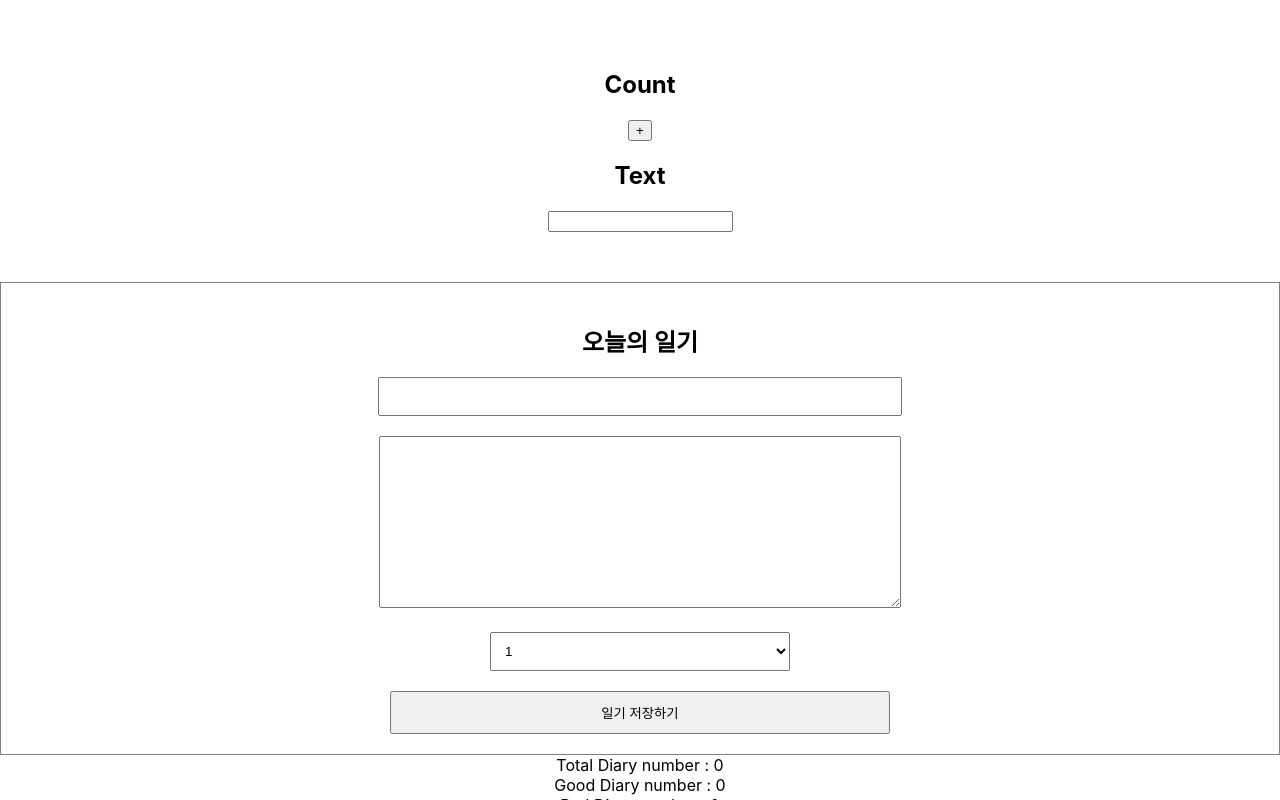
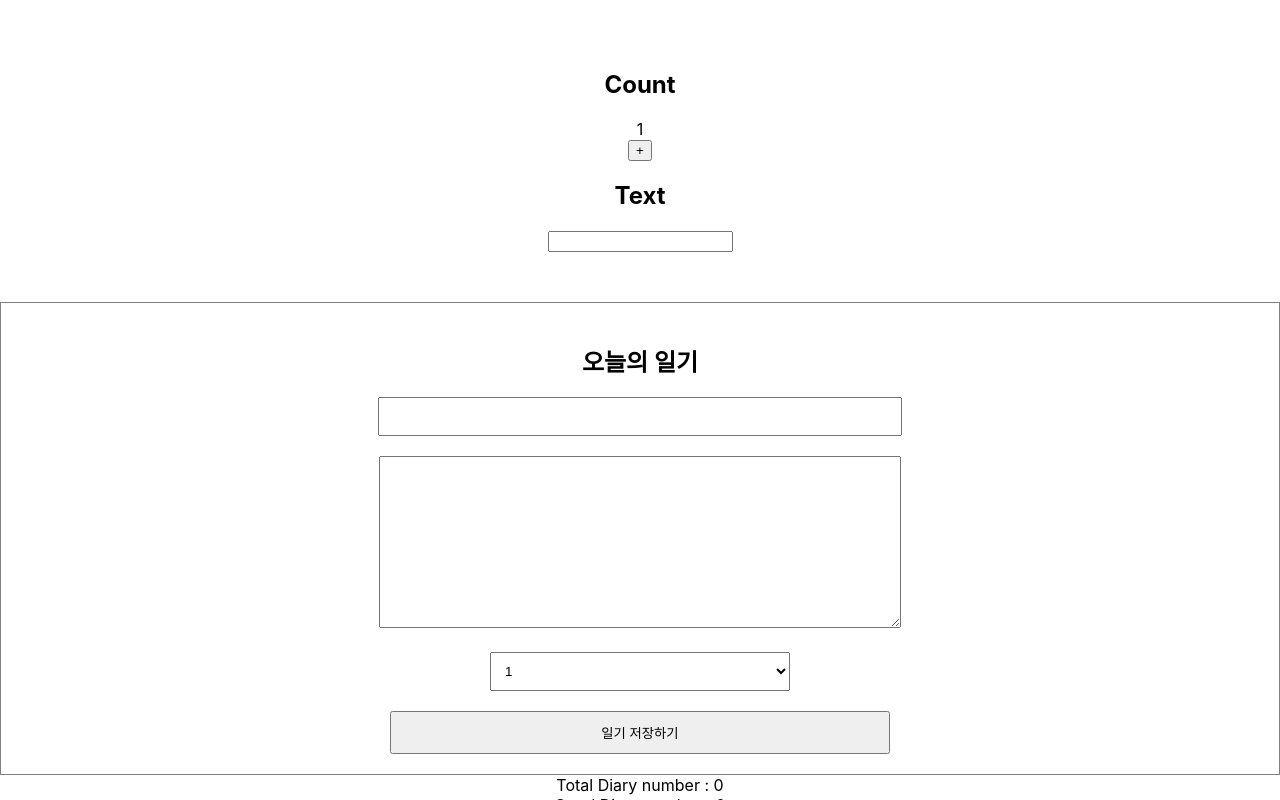
Before and after one commit to Na-David/simpleDiary, a React (Create React App) app: page / in a window 1280 px wide. Shown: the top 800 px of the page. Built offline with nearby package versions, Linux system fonts and the light colour scheme; no server answers.

Commit message:
Component Reuse

```diff
--- a/src/OptimizeTest.js
+++ b/src/OptimizeTest.js
@@ -1,7 +1,20 @@
 import React, {useState, useEffect} from 'react';
 
+const TextvView = React.memo(({text}) => {
+    useEffect(() => {
+        console.log(`Updated :: Text : ${text}.`);
+    })
+    return <div>{text}</div>
+});
+
+const CountView = React.memo(({count}) => {
+    useEffect(() => {
+        console.log(`Updated :: Count : ${count}.`);
+    })
+    return <div>{count}</div>
+});
+
 const OptimizeTest = () => {
-
 
     const [count, setCount] = useState(1);
     const [text, setText] = useState("");
@@ -9,10 +22,12 @@ const OptimizeTest = () => {
     return <div style = {{padding : 50}}>
         <div>
             <h2>Count</h2>
+            <CountView count = {count}/>
             <button onClick = {() => setCount(count + 1)}>+</button>
         </div>
         <div>
             <h2>Text</h2>
+            <TextvView text = {text} />
             <input value={text} onChange = {(e) => setText(e.target.value)} />
         </div>
     </div>
```
